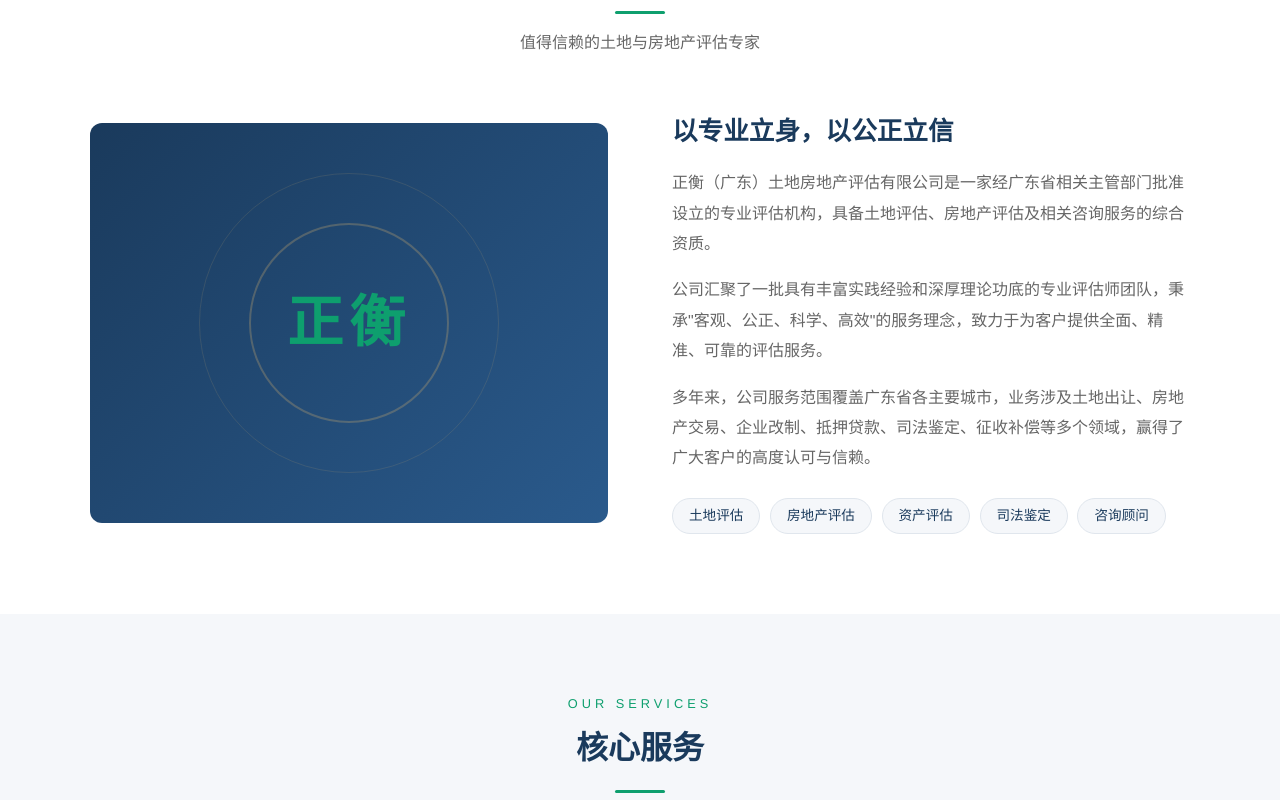
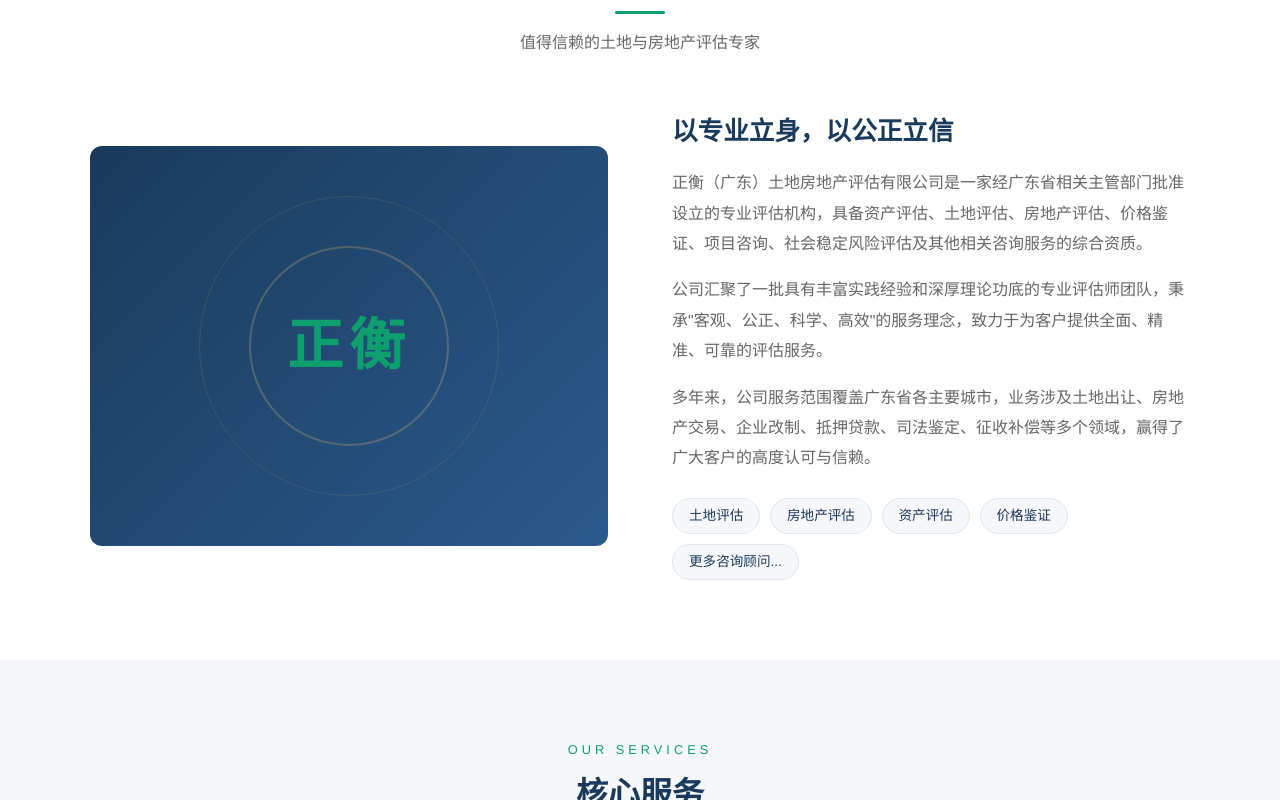
Before and after one commit to jacksnfeng/zenith.github.io, a plain HTML site: page index.html in a window 1280 px wide. Shown: the part 965-1765 px from the top of the page. Drawn offline with Linux system fonts and the light colour scheme.

Commit message:
Update index.html

```diff
--- a/index.html
+++ b/index.html
@@ -226,7 +226,7 @@ body { font-family: "PingFang SC", "Microsoft YaHei", "Helvetica Neue", Arial, s
   <div class="hero-content">
     <div class="hero-badge">专业 · 公正 · 高效</div>
     <h1 style="white-space: normal; max-width: 90vw; margin: 0 auto; font-size: clamp(22px, 5vw, 42px);">正衡（广东）土地房地产评估有限公司</h1>
-    <h2 style="white-space: normal; max-width: 90vw; margin: 0 auto;">ZHENGHENG (GUANGDONG) REAL ESTATE APPRAISAL</h2>
+    <h2 style="white-space: normal; max-width: 90vw; margin: 0 auto;">ZENITH (GUANGDONG) REAL ESTATE APPRAISAL</h2>
     <p class="hero-desc" style="max-width: 90vw; margin-left: auto; margin-right: auto;">深耕土地与房地产评估领域，以专业实力和严谨态度，为政府机构、金融机构、企业及个人客户提供权威、公正的评估服务。</p>
     <div class="hero-btns">
       <a href="#services" class="btn btn-primary">了解我们的服务</a>
@@ -255,15 +255,15 @@ body { font-family: "PingFang SC", "Microsoft YaHei", "Helvetica Neue", Arial, s
     </div>
     <div class="about-text fade-up">
       <h3>以专业立身，以公正立信</h3>
-      <p>正衡（广东）土地房地产评估有限公司是一家经广东省相关主管部门批准设立的专业评估机构，具备土地评估、房地产评估及相关咨询服务的综合资质。</p>
+      <p>正衡（广东）土地房地产评估有限公司是一家经广东省相关主管部门批准设立的专业评估机构，具备资产评估、土地评估、房地产评估、价格鉴证、项目咨询、社会稳定风险评估及其他相关咨询服务的综合资质。</p>
       <p>公司汇聚了一批具有丰富实践经验和深厚理论功底的专业评估师团队，秉承"客观、公正、科学、高效"的服务理念，致力于为客户提供全面、精准、可靠的评估服务。</p>
       <p>多年来，公司服务范围覆盖广东省各主要城市，业务涉及土地出让、房地产交易、企业改制、抵押贷款、司法鉴定、征收补偿等多个领域，赢得了广大客户的高度认可与信赖。</p>
       <div class="about-tags">
         <span>土地评估</span>
         <span>房地产评估</span>
         <span>资产评估</span>
-        <span>司法鉴定</span>
-        <span>咨询顾问</span>
+        <span>价格鉴证</span>
+        <span>更多咨询顾问...</span>
       </div>
     </div>
   </div>
```
